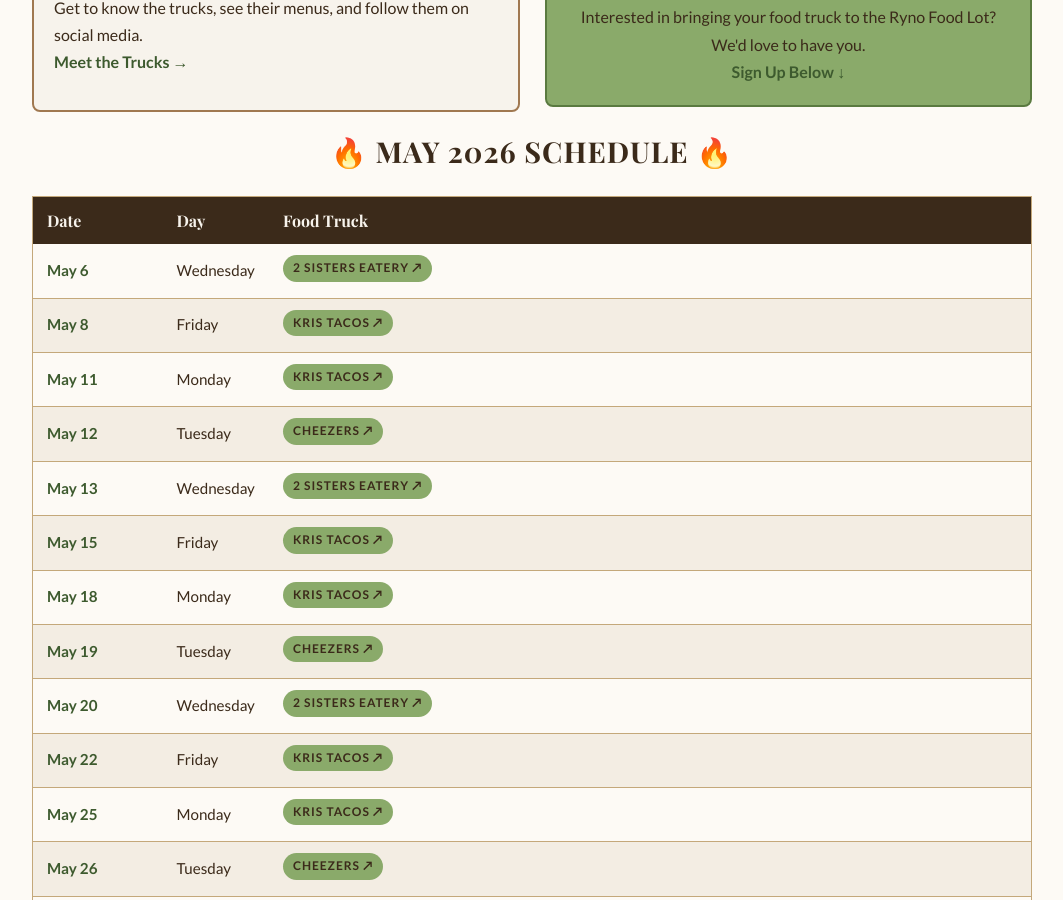
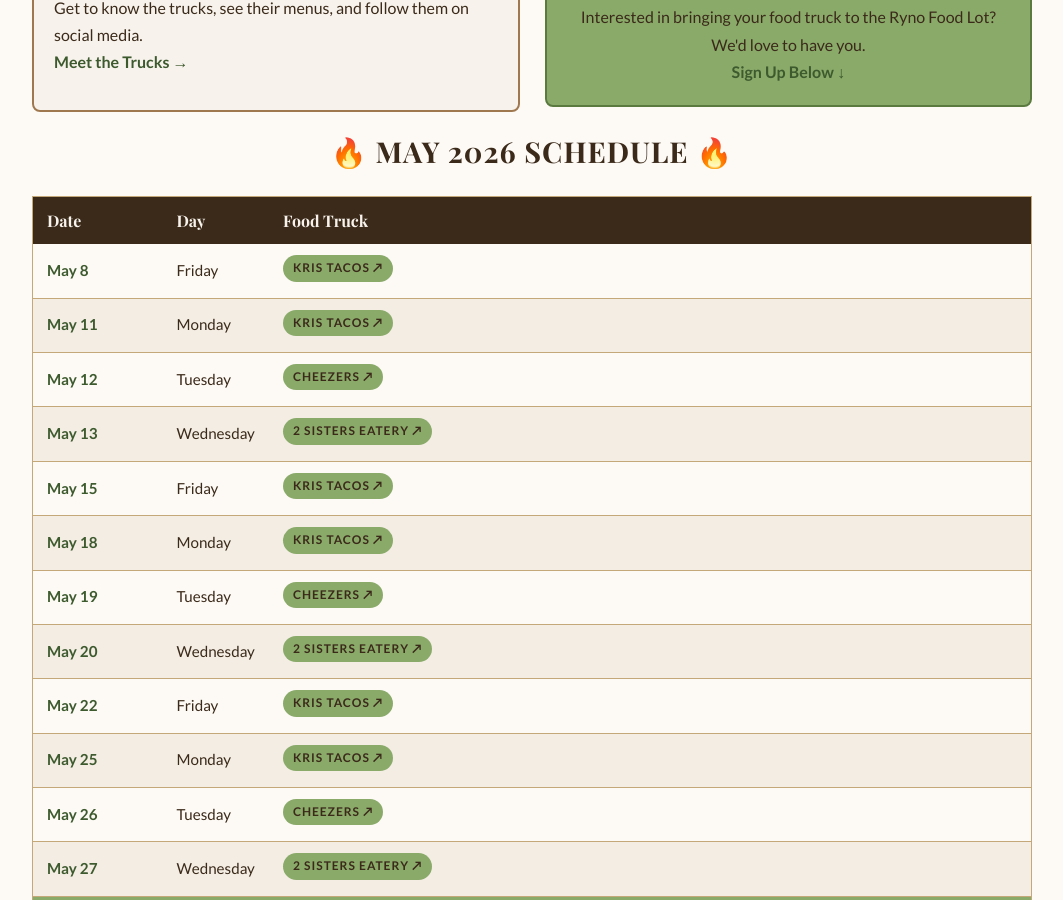
Before and after one commit to blueearthcommunitymarket/blueearthcommunitymarket.github.io, a Jekyll site: the page built from ryno-food-lot/index.html, in a window 1280 px wide and 900 px high, scrolled down 479 px. Shown: the whole window, without its empty margins (108-1171 px from the left). Built offline with Jekyll 4.4.1, drawn with Linux system fonts in a browser that asks for light colours; some web fonts are replaced.

Commit message:
food-lot: remove past dates (auto-cleanup 2026-05-06)

```diff
--- a/ryno-food-lot/index.html
+++ b/ryno-food-lot/index.html
@@ -226,7 +226,7 @@
 
 
 
-                <tr><td class="race-date">May 6</td><td>Wednesday</td><td><span class="tag"><a href="https://www.facebook.com/share/18GUPLUwMf/?mibextid=wwXIfr" target="_blank" rel="noopener" style="color:inherit;text-decoration:none;">2 Sisters Eatery ↗</a></span></td></tr>
+
                 <tr><td class="race-date">May 8</td><td>Friday</td><td><span class="tag"><a href="https://www.facebook.com/share/1AquB7sxYj/?mibextid=wwXIfr" target="_blank" rel="noopener" style="color:inherit;text-decoration:none;">Kris Tacos ↗</a></span></td></tr>
                 <tr><td class="race-date">May 11</td><td>Monday</td><td><span class="tag"><a href="https://www.facebook.com/share/1AquB7sxYj/?mibextid=wwXIfr" target="_blank" rel="noopener" style="color:inherit;text-decoration:none;">Kris Tacos ↗</a></span></td></tr>
                 <tr><td class="race-date">May 12</td><td>Tuesday</td><td><span class="tag"><a href="https://www.facebook.com/share/1CZyABySqK/?mibextid=wwXIfr" target="_blank" rel="noopener" style="color:inherit;text-decoration:none;">Cheezers ↗</a></span></td></tr>
```
